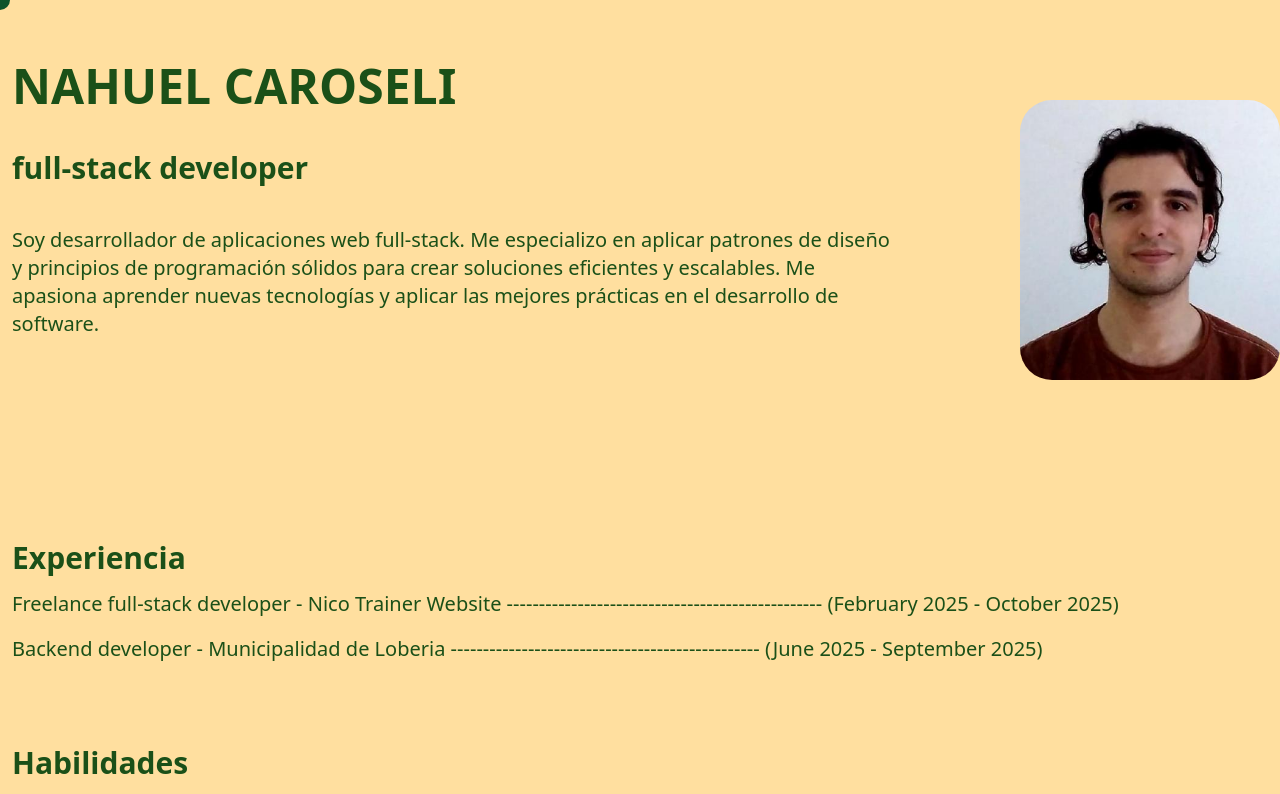
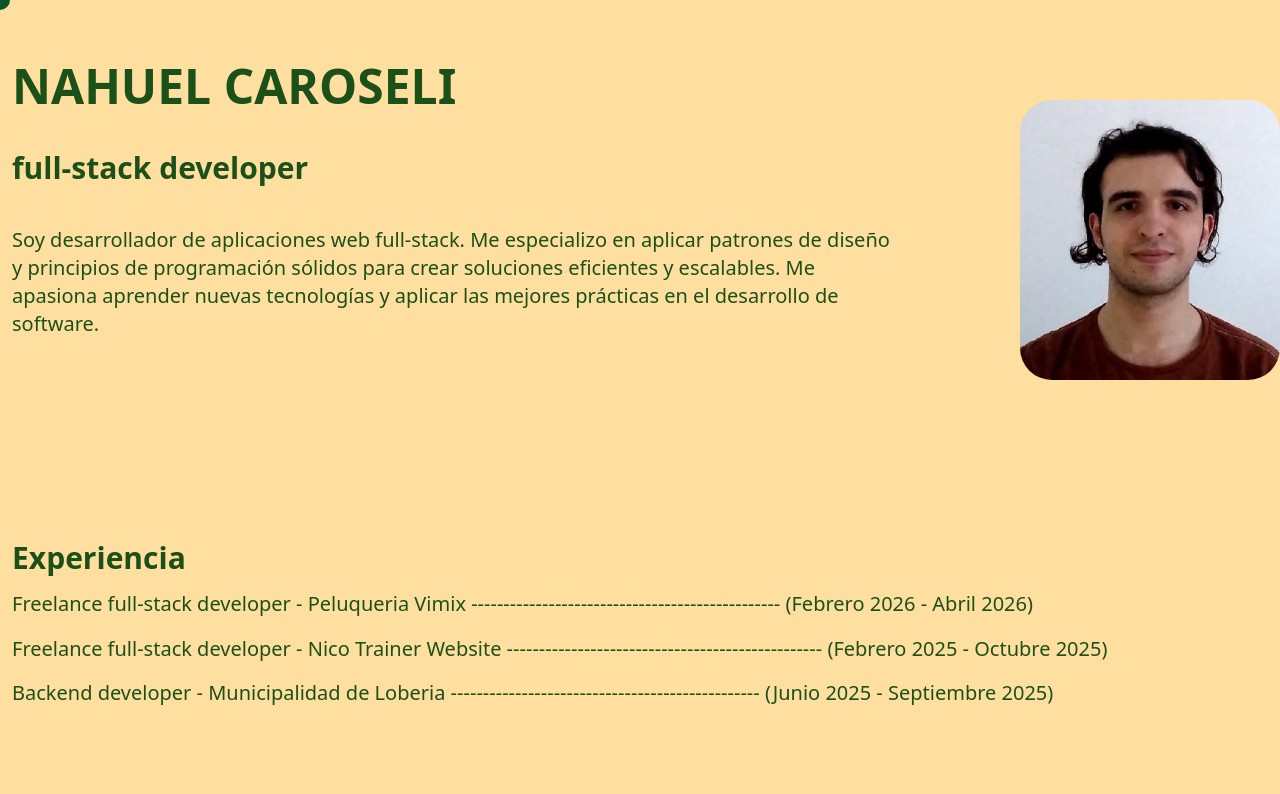
Before and after one commit to Nahucaroseli/portfolio-react, a React (Vite) app: page / in a window 1280 px wide. Shown: the top 794 px of the page. Built offline with nearby package versions, Linux system fonts and the light colour scheme.

Commit message:
agregado proyecto y experiencia

```diff
--- a/index.html
+++ b/index.html
@@ -2,7 +2,6 @@
 <html lang="en">
   <head>
     <meta charset="UTF-8" />
-    <link rel="icon" type="image/svg+xml" href="/img.jpg" />
     <meta name="viewport" content="width=device-width, initial-scale=1.0" />
     <link href="./src/index.css" rel="stylesheet">
     <title>nahu caroseli folio</title>
--- a/src/components/Experience.tsx
+++ b/src/components/Experience.tsx
@@ -4,10 +4,13 @@ function Experience() {
   return (
     <div className='w-80 flex pl-3 mt-40 md:pt-0 flex-col max-w-[90%] md:w-full'>
         <h1 className='text-3xl font-bold '>Experiencia</h1>
+        <p className='pt-3 leading-relaxed text-xl '>Freelance full-stack developer - Peluqueria Vimix ------------------------------------------------ (Febrero 2026 - Abril 2026)
+        </p>
         <p className='pt-3 leading-relaxed text-xl'>
-          Freelance full-stack developer - Nico Trainer Website ------------------------------------------------- (February 2025 - October 2025)
+          Freelance full-stack developer - Nico Trainer Website ------------------------------------------------- (Febrero 2025 - Octubre 2025)
         </p>
-        <p className='pt-3 leading-relaxed text-xl '>Backend developer - Municipalidad de Loberia ------------------------------------------------ (June 2025 - September 2025)
+        <p className='pt-3 leading-relaxed text-xl '>Backend developer - Municipalidad de Loberia ------------------------------------------------ (Junio 2025 - Septiembre 2025)
+
         </p>
     </div>
   )
--- a/src/components/Projects.tsx
+++ b/src/components/Projects.tsx
@@ -39,7 +39,6 @@ function Projects() {
             </div>
           </div>
           <div className="flex flex-col w-full max-w-[70rem] h-[500px] md:h-[600px] shadow-lg rounded-lg justify-between mb-10" id="project_5">
-
             <div className="p-4 text-white flex flex-col">
               <h1 className="text-white text-3xl md:text-6xl  font-bold">PORTAL EMPLEO LOBERIA</h1>
               <div className='flex flex-col h-[21rem] md:h-full -mt-5'>
@@ -61,6 +60,24 @@ function Projects() {
                 <a href="https://empleo.loberia.gob.ar" target='_blank' className='md:text-xl font-bold underline'>Ver Sitio</a>
             </div>
           </div>
+          <div className="flex flex-col w-full max-w-[70rem] h-[500px] md:h-[600px] shadow-lg rounded-lg justify-between mb-10" id="project_6">
+            <div className="p-4 text-white flex flex-col">
+              <h1 className="text-white text-3xl md:text-6xl  font-bold">PELUQUERIA VIMIX</h1>
+              <div className='flex flex-col h-[21rem] md:h-full -mt-5'>
+                <h2 className="text-lg mt-10 font-bold">React</h2>
+                <h2 className="text-lg mt-10 font-bold">TailwindCSS</h2>
+                <h2 className="text-lg font-bold">Springboot</h2>
+                <h2 className="text-lg font-bold">Typescript</h2>
+                <h2 className="text-lg font-bold">Toast</h2>
+                <h2 className="text-lg font-bold">Supabase</h2>
+                <h2 className="text-lg font-bold">PostgreSQL</h2>
+              </div>
+            </div>
+            <div className='p-4 flex flex-row text-white gap-x-5'>
+                <a href="https://github.com/Nahucaroseli" target='_blank' className='md:text-xl font-bold underline'>Ver codigo</a>
+            </div>
+          </div>
+
         </div>
       </div>
       </div>
--- a/src/index.css
+++ b/src/index.css
@@ -65,3 +65,10 @@ body {
   background-size:cover;
   background-position: center;
 }
+
+#project_6{
+  background-image: url("/barber-shop.jpg");
+  background-repeat: no-repeat;
+  background-size:cover;
+  background-position: center;
+}
```
Also changed, not shown: public/barber-shop.jpg (added).
